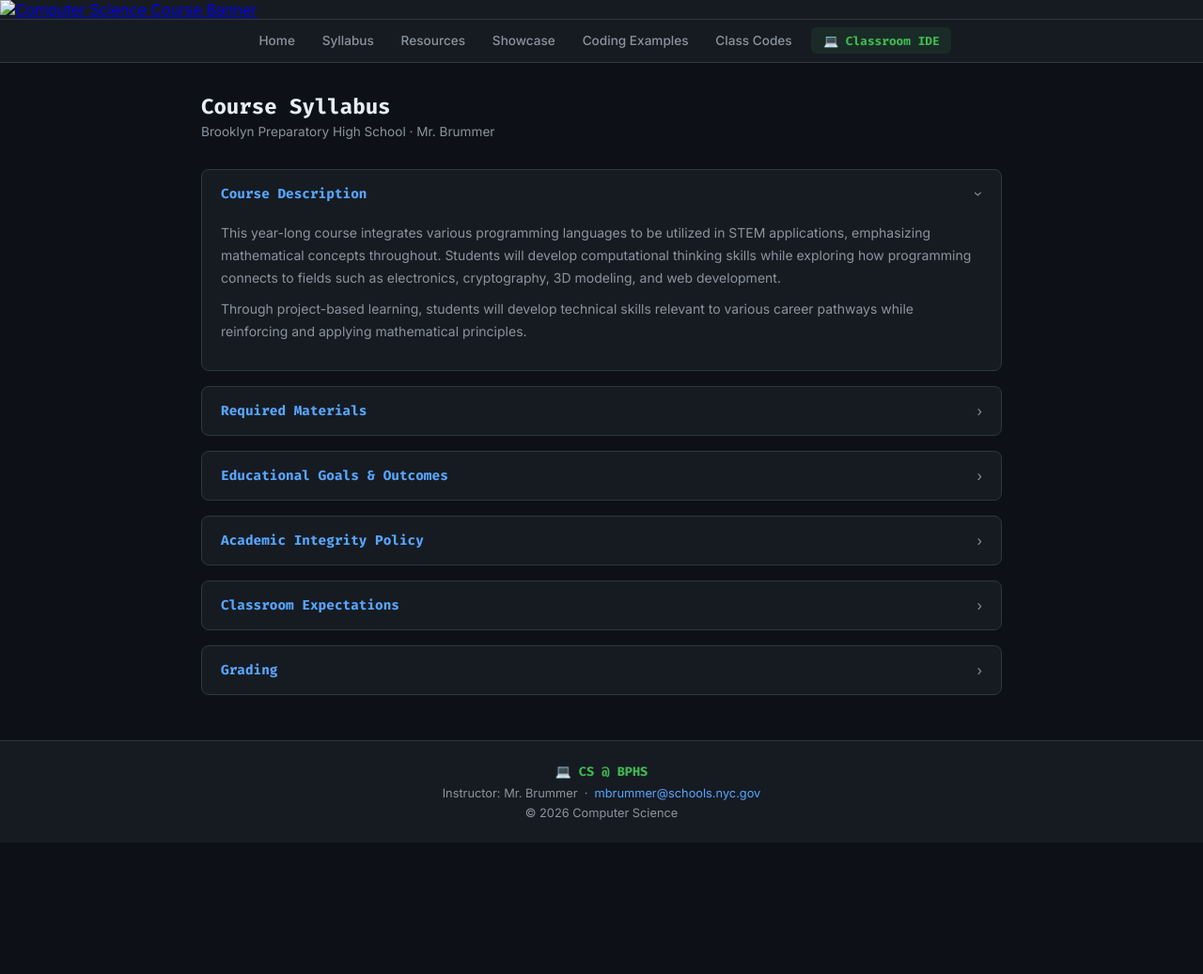
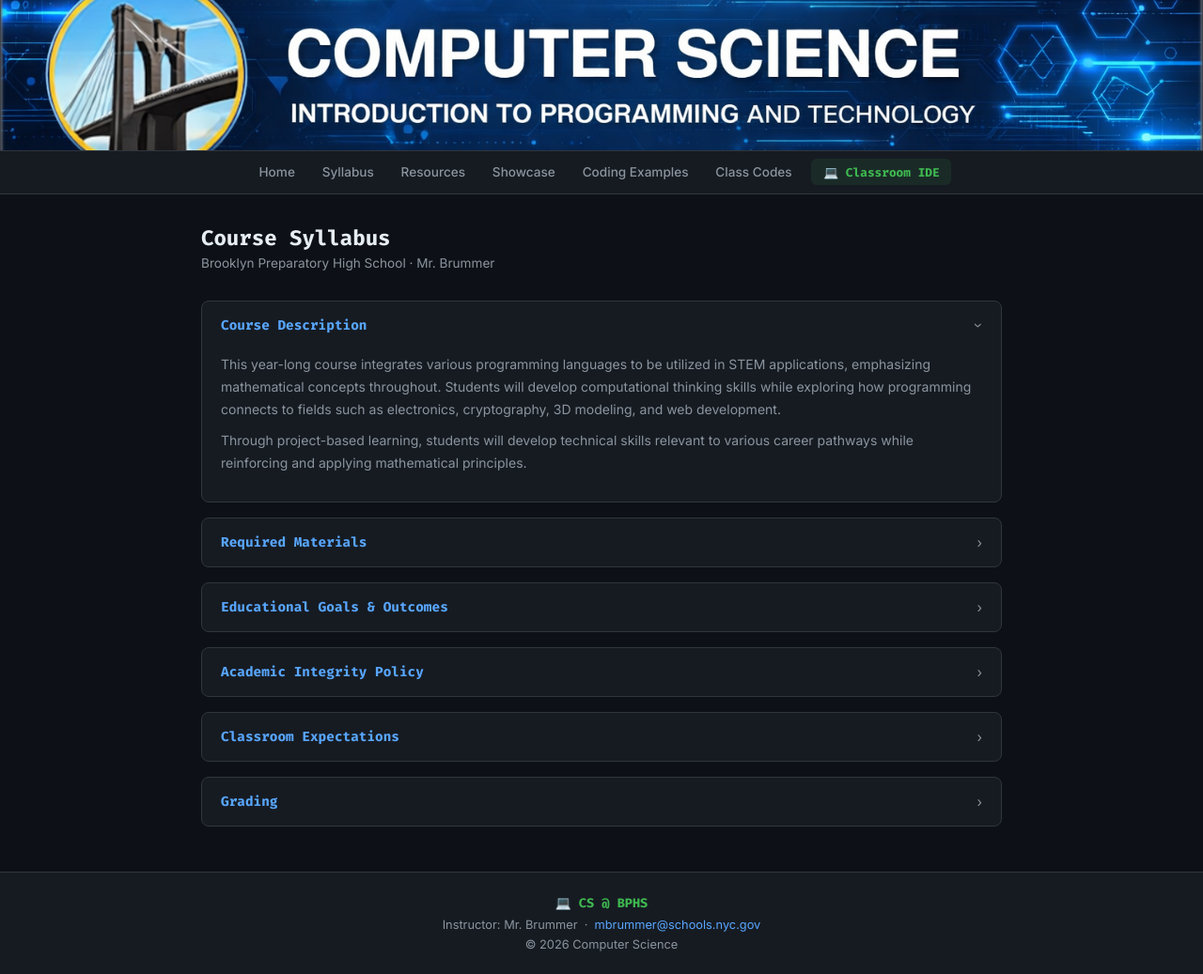
Before and after one commit to brummerm/BPHSCS, a website: page public/Syllabus.html in a window 1280 px wide. Shown: the whole page at 94% size. Before the commit the page ends 897 px from the top, so only its background shows below. Drawn offline with Linux system fonts and the light colour scheme.

Commit message:
Update banner image format from .jpg to .png

```diff
--- a/public/Syllabus.html
+++ b/public/Syllabus.html
@@ -58,7 +58,7 @@
 </head>
 <body>
   <div class="banner">
-    <a href="/index.html"><img src="/Images/banner.jpg" alt="Computer Science Course Banner"></a>
+    <a href="/index.html"><img src="/Images/banner.png" alt="Computer Science Course Banner"></a>
   </div>
   <nav aria-label="Main navigation">
     <ul>
```
